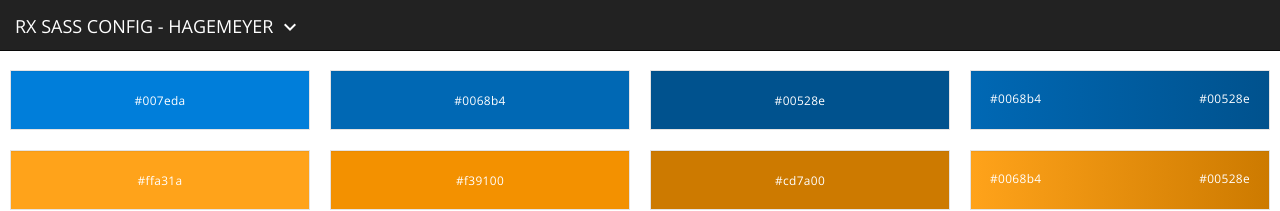
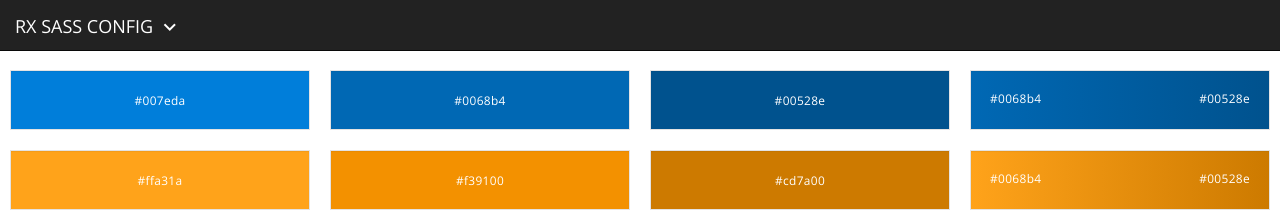
Before and after one commit to rxux/sass, a Jekyll site: the page built from index.html, in a window 1280 px wide. Shown: the top 211 px of the page. Built offline with Jekyll 4.4.1, drawn with Linux system fonts in a browser that asks for light colours; nearby versions of some CDN libraries.

Commit message:
fix sass config.yml

```diff
--- a/_config.yml
+++ b/_config.yml
@@ -6,10 +6,10 @@
 # 'jekyll serve'. If you change this file, please restart the server process.
 
 # Site settings
-title: RX SASS CONFIG - HAGEMEYER
+title: RX SASS CONFIG
 email: rich@sollenne.com
 description: > #
-baseurl: "/sass.hagemeyer" # the subpath of your site, e.g. /blog
+baseurl: "/sass" # the subpath of your site, e.g. /blog
 url: "http://yourdomain.com" # the base hostname & protocol for your site
 twitter_username: richsollenne
 github_username:  sollenne
```
